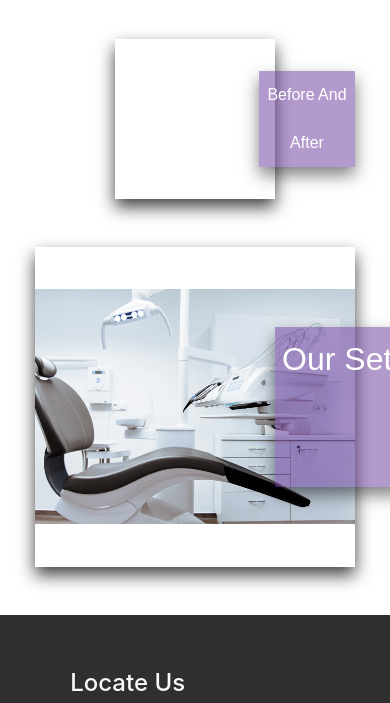
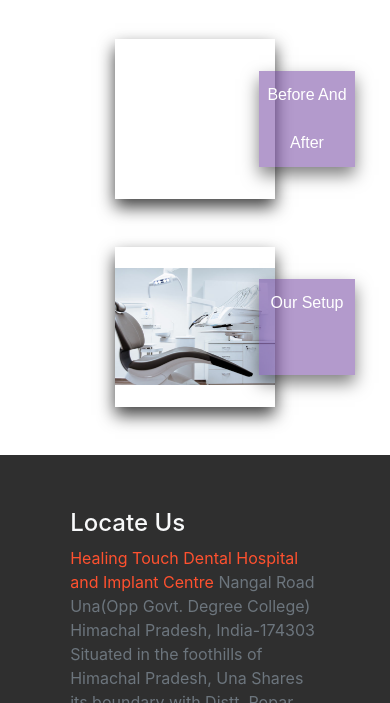
Before and after one commit to theyatinjain/DentalHospital, a plain HTML site: page gallery.html in a window 390 px wide. Shown: the part 68-771 px from the top of the page. Drawn offline with nearby package versions, Linux system fonts and the light colour scheme; a small style sheet from the web is missing; a web font is replaced by a local one.

Commit message:
Add files via upload

```diff
--- a/mobile-style.css
+++ b/mobile-style.css
@@ -115,4 +115,27 @@
         letter-spacing: .5rem;
         }
 
+        .gallery-img2{
+          width: 10rem;
+          height: 10rem;
+        }
+
+        .gallery-img2 .text{
+          width: 6rem;
+               height: 6rem;
+               line-height: 3rem;
+               margin-top: -3rem;
+               margin-left: -6rem;
+               font-size: 1rem;
+        }
+
+        .gallery-img2:hover .text{
+               width: 10rem;
+               height: 10rem;
+               margin-top: -5rem;
+               margin-left: -5rem;
+              line-height: 4rem;
+              letter-spacing: .5rem;
+              }
+
 }
```
